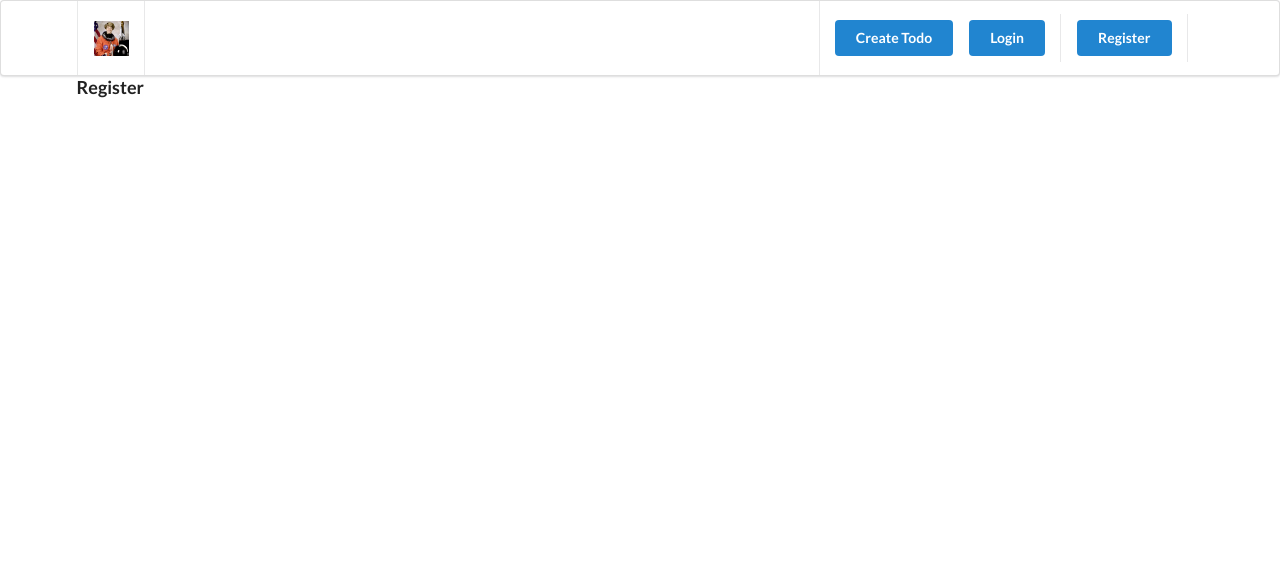
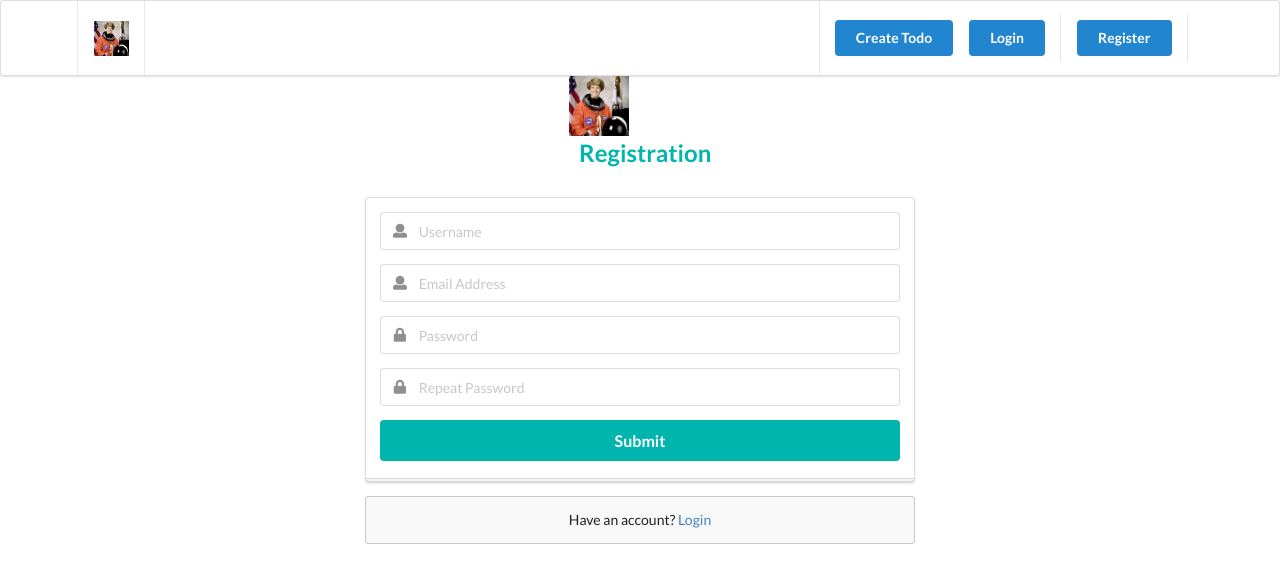
Before and after one commit to Manny-97/Todo-App, a Django app: a page that uses templates/authentication/register.html in a window 1280 px wide. Shown: the top 583 px of the page. Run offline with Django 4.2, Linux system fonts and the light colour scheme.

Commit message:
feat: register interface

```diff
--- a/templates/authentication/register.html
+++ b/templates/authentication/register.html
@@ -10,12 +10,59 @@ Register
 
 {% load static %}
 
+<div class="ui grid">
+        <div class="four wide column"></div>
+        <div class="eight wide column">
+                <div class="ui middle aligned center aligned grid">
+                        <div class="column mt-5">
+                                <h2 class="ui teal image header">
+                                        <img src={% static 'img/astronaut.png' %} class="imag"/>
+                                        <div class="content">Registration</div>
+                                </h2>
+
+                                {% include '_partials/messages.html' %}
 
 
+                                <form class="ui large form" method="post" action="{% url 'register' %}">
+                                        {% csrf_token %}
+                                        <div class="ui stacked segment">
+                                                <div class="field">
+                                                        <div class="ui left icon input">
+                                                                <i class="user icon"></i>
+                                                                <input type="text" name="username" placeholder="Username"/>
+                                                        </div>
+                                                </div>
 
-
-
-        <h3>Register</h3>
+                                                <div class="field">
+                                                        <div class="ui left icon input">
+                                                                <i class="user icon"></i>
+                                                                <input type="text" name="email" placeholder="Email Address"/>
+                                                        </div>
+                                                </div>
+                                                <div class="field">
+                                                        <div class="ui left icon input">
+                                                                <i class="lock icon"></i>
+                                                                <input type="password" name="password" placeholder="Password"/>
+                                                        </div>
+                                                </div>
+                                                <div class="field">
+                                                        <div class="ui left icon input">
+                                                                <i class="lock icon"></i>
+                                                                <input type="password"
+                                                                        name="password2"
+                                                                        placeholder="Repeat Password"
+                                                                        />
+                                                        </div>
+                                                </div>
+                                                <button class="ui fluid large teal submit button">Submit</button>
+                                        </div>
+                                </form>
+                                <div class="ui message">Have an account? <a href={% url 'login' %}>Login</a></div>
+                                <div class="four wide column"></div>
+                        </div>
+                </div>
+        </div>
+</div>
 
 
 
```
